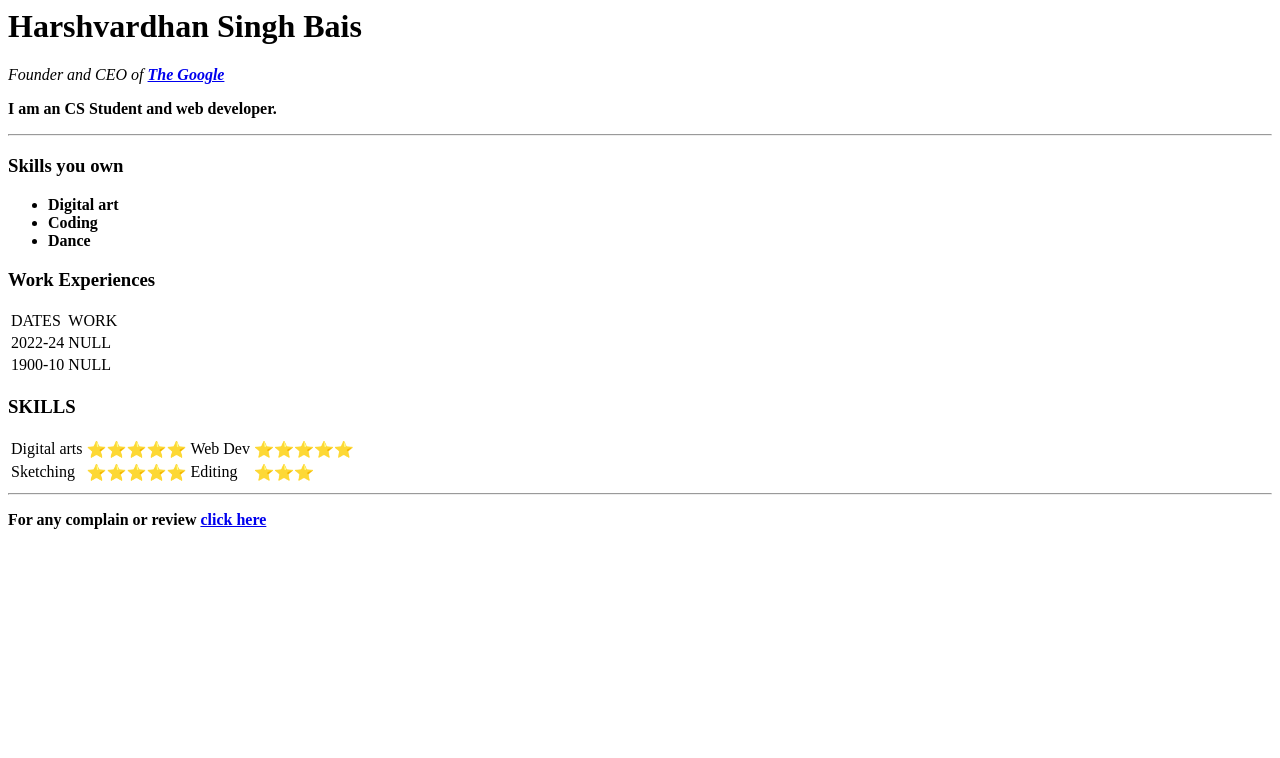
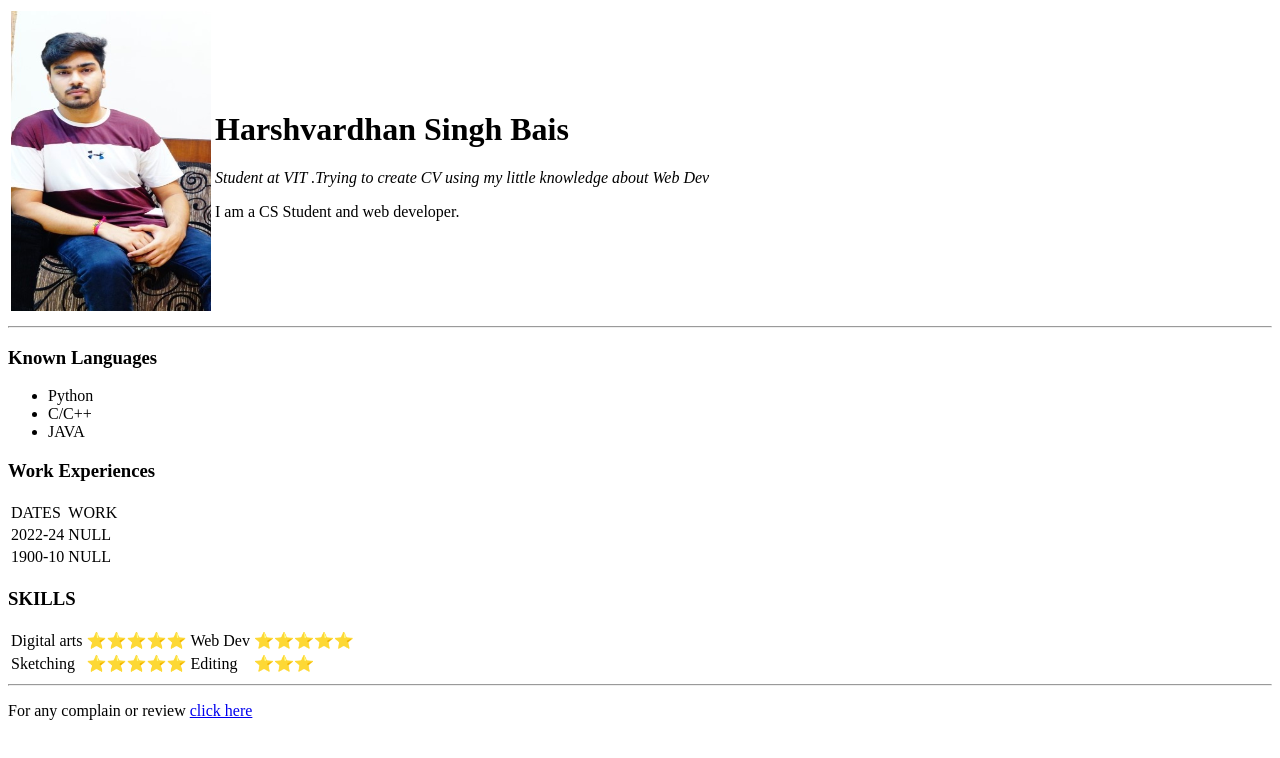
Before and after one commit to Harshvar25/MineCV, a plain HTML site: page index.html in a window 1280 px wide. Drawn offline with Linux system fonts and the light colour scheme.

Commit message:
did little changes

```diff
--- a/index.html
+++ b/index.html
@@ -1,3 +1,4 @@
+<!DOCTYPE html>
 <html lang="en">
 
 <head>
@@ -6,15 +7,23 @@
 </head>
 
 <body>
-    <h1>Harshvardhan Singh Bais</h1>
-    <p><em>Founder and CEO of <strong><a href="https://www.google.co.in/">The Google</a></em></p>
-    <p>I am an CS Student and web developer.</p>
+    <table>
+        <tr>
+            <td><img src="harsh.JPG" alt="" width="200" height="300"></td>
+            <td>
+                <h1>Harshvardhan Singh Bais</h1>
+                <p><em>Student at VIT .Trying to create CV using my little knowledge about Web Dev</em></p>
+                <p>I am a CS Student and web developer.</p>
+            </td>
+        </tr>
+    </table>
+
     <hr>
-    <h3>Skills you own</h3>
+    <h3>Known Languages</h3>
     <ul>
-        <li>Digital art</li>
-        <li>Coding</li>
-        <li>Dance</li>
+        <li>Python</li>
+        <li>C/C++</li>
+        <li>JAVA</li>
     </ul>
     <h3>Work Experiences</h3>
     <table>
```
